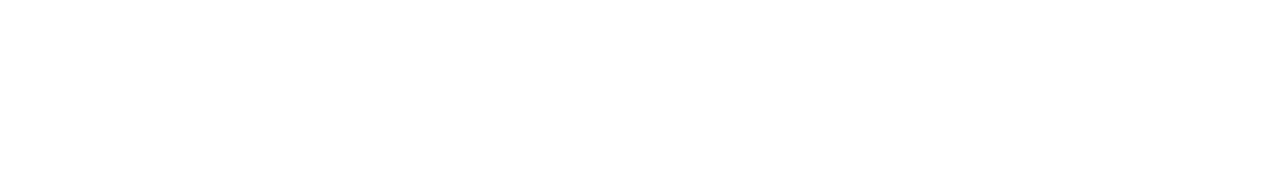
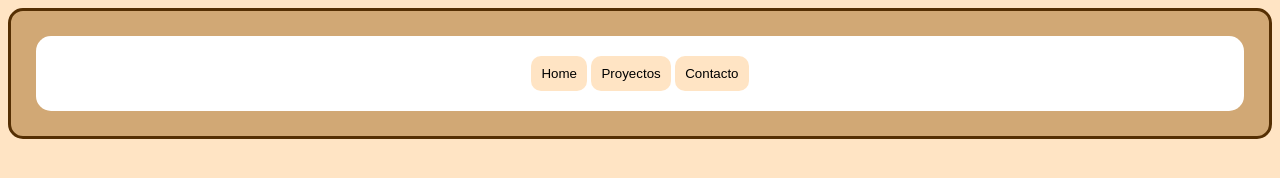
Before and after one commit to JULx21/Proyecto_9_Tooltip_Nav, a plain HTML site: page index.html in a window 1280 px wide. Drawn offline with Linux system fonts and the light colour scheme.

Commit message:
Proyecto-9-Tooltip-nav-Terminada

```diff
--- a/css/estilos.css
+++ b/css/estilos.css
@@ -0,0 +1,69 @@
+body {
+    background-color: bisque;
+}
+.barra-nav-princi {
+    background-color: rgb(209, 168, 117);
+    padding: 25px;
+    border: 3px solid #552f03;
+    border-radius: 15px;
+    text-align: center;
+
+}
+.barra-nav {
+    background-color: rgb(255, 255, 255);
+    padding: 20px;
+    border-radius: 15px;
+    font-family: Arial, Helvetica, sans-serif;
+    text-align: center;
+
+}
+.contenedor {
+    position: relative;
+    display: inline-block;
+}
+.boton {
+    background-color: bisque;
+    padding: 10px;
+    border-radius: 10px;
+    font-family: Arial, Helvetica, sans-serif;
+    border: none;
+
+}
+.boton:hover {
+    background-color: #552f03;
+    color:#fafafa;
+
+}
+.boton1 {
+    background-color: bisque;
+    padding: 10px;
+    border-radius: 10px;
+    font-family: Arial, Helvetica, sans-serif;
+    border: none;
+}
+.boton1:hover {
+    background-color: #d8b185;
+    color: #fafafa;
+}
+
+.mensaje {
+    position: absolute;
+    bottom: -220%;
+    transform: translateX(-50);
+
+    background-color: black;
+    color: white;
+    padding: 8px;
+    border-radius: 15px;
+
+    opacity: 0;
+    visibility: hidden;
+    transition: opacity 0.5s,transform 0.5s ease;
+
+}
+
+.contenedor:hover .mensaje {
+    opacity: 1;
+    visibility: visible;
+    transform:  translate(-50%, );
+}
--- a/index.html
+++ b/index.html
@@ -7,6 +7,17 @@
     <link rel='stylesheet' href='css/estilos.css'>
 </head>
 <body>
+    <div class="barra-nav-princi">
+        <div class="barra-nav">
+            <div class="contenedor">
+                <button class="boton" href="index.html">Home</button>
+                <button class="boton1" href="proyectos.html">Proyectos</button>
+                <button class="boton" href="contacto.html">Contacto</button>
+
+                <p class="mensaje" >Aprende mas de nuestros Proyectos</p>
+            </div>
+        </div>
+    </div>
 
 </body>
 </html>
```
